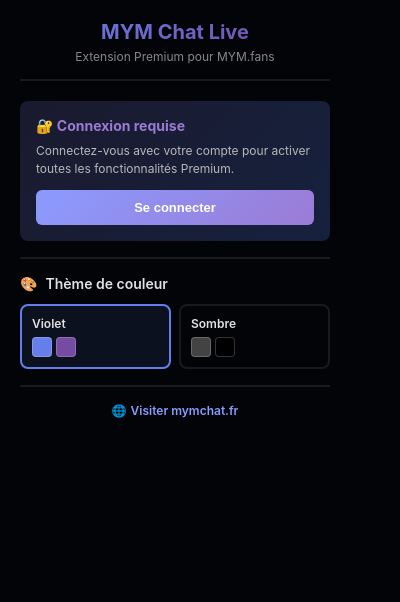
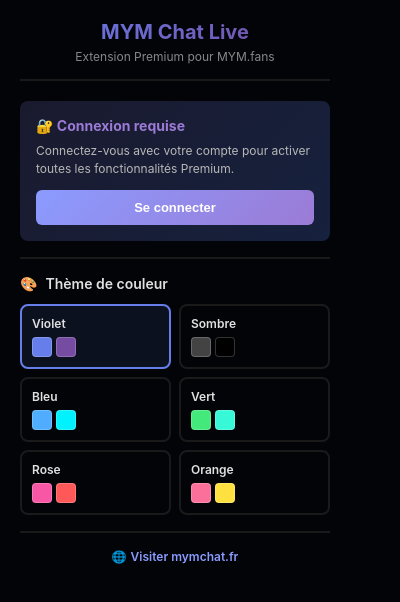
Before and after one commit to deuwi/mym_extends-extension, a browser extension: page popup.html in a window 400 px wide. Drawn offline with Linux system fonts and the light colour scheme.

Commit message:
feat: Add all 6 color themes to popup theme selector (blue, green, pink, orange)

```diff
--- a/popup.html
+++ b/popup.html
@@ -574,6 +574,34 @@
               <div class="theme-color" style="background: #000000"></div>
             </div>
           </div>
+          <div class="theme-option" data-theme="blue">
+            <div class="theme-name">Bleu</div>
+            <div class="theme-preview">
+              <div class="theme-color" style="background: #4facfe"></div>
+              <div class="theme-color" style="background: #00f2fe"></div>
+            </div>
+          </div>
+          <div class="theme-option" data-theme="green">
+            <div class="theme-name">Vert</div>
+            <div class="theme-preview">
+              <div class="theme-color" style="background: #43e97b"></div>
+              <div class="theme-color" style="background: #38f9d7"></div>
+            </div>
+          </div>
+          <div class="theme-option" data-theme="pink">
+            <div class="theme-name">Rose</div>
+            <div class="theme-preview">
+              <div class="theme-color" style="background: #f857a6"></div>
+              <div class="theme-color" style="background: #ff5858"></div>
+            </div>
+          </div>
+          <div class="theme-option" data-theme="orange">
+            <div class="theme-name">Orange</div>
+            <div class="theme-preview">
+              <div class="theme-color" style="background: #fa709a"></div>
+              <div class="theme-color" style="background: #fee140"></div>
+            </div>
+          </div>
         </div>
       </div>
 
```
